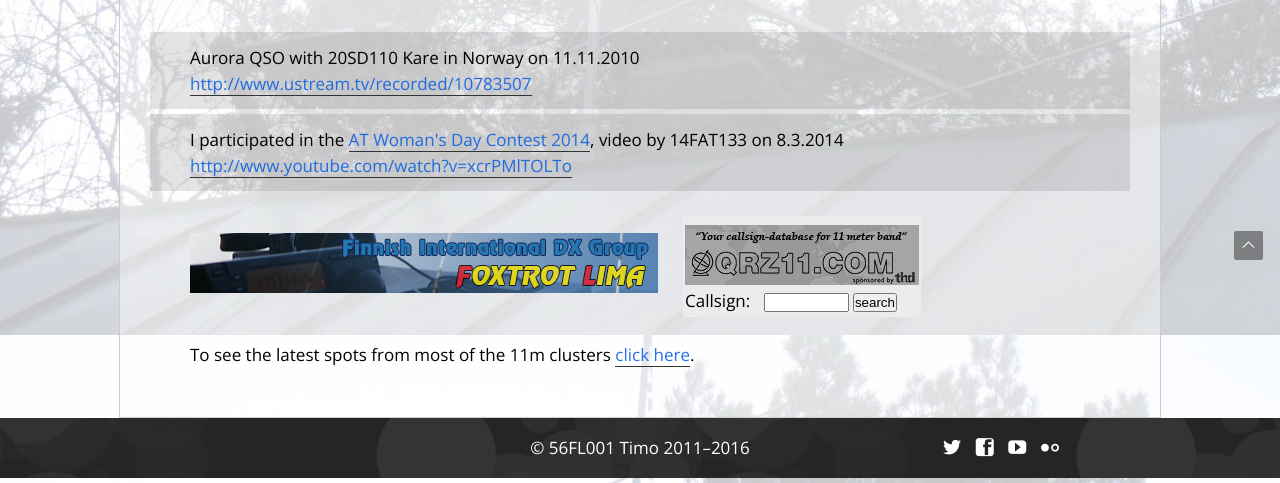
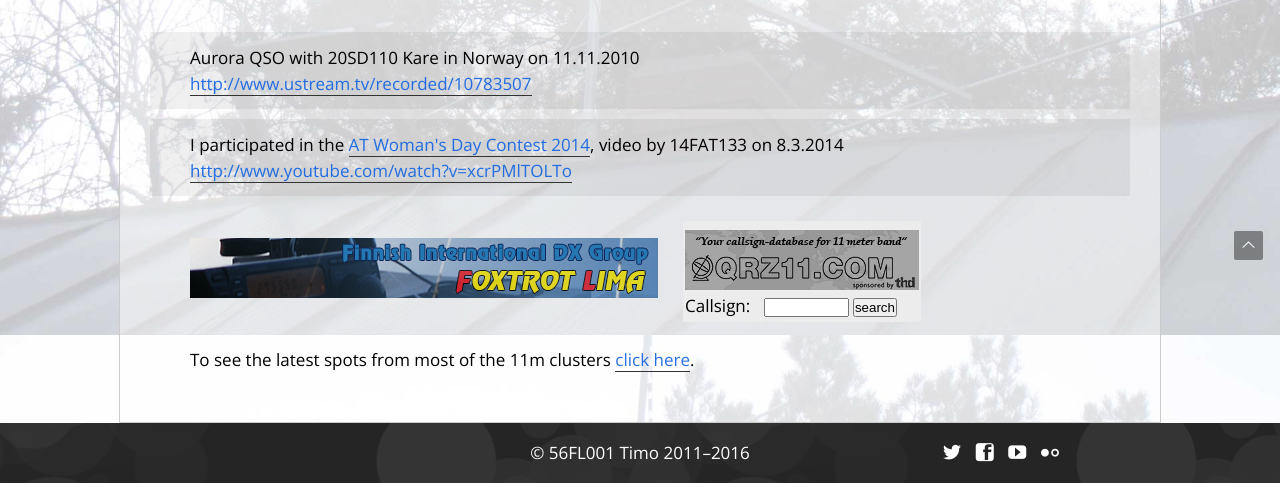
Before and after one commit to teear/56fl001.fldx.org, a Jekyll site: the page built from index.html, in a window 1280 px wide. Shown: the part 625-1108 px from the top of the page. Built offline with Jekyll 4.4.1, drawn with Linux system fonts in a browser that asks for light colours; nearby versions of some CDN libraries.

Commit message:
Margin and background color change for news items on index page

```diff
--- a/css/main.scss
+++ b/css/main.scss
@@ -502,9 +502,9 @@ main ul {
 
 /* News items on index page */
 .news-item {
-margin: 5px -40px 5px -40px;
+margin: 10px -40px 10px -40px;
 padding: 3px 3px 3px 40px;
-background: rgba(0, 0, 0, 0.1) none repeat scroll 0% 0%;
+background: rgba(0, 0, 0, 0.06) none repeat scroll 0% 0%;
 }
 
 /* Banners on index page */
```
